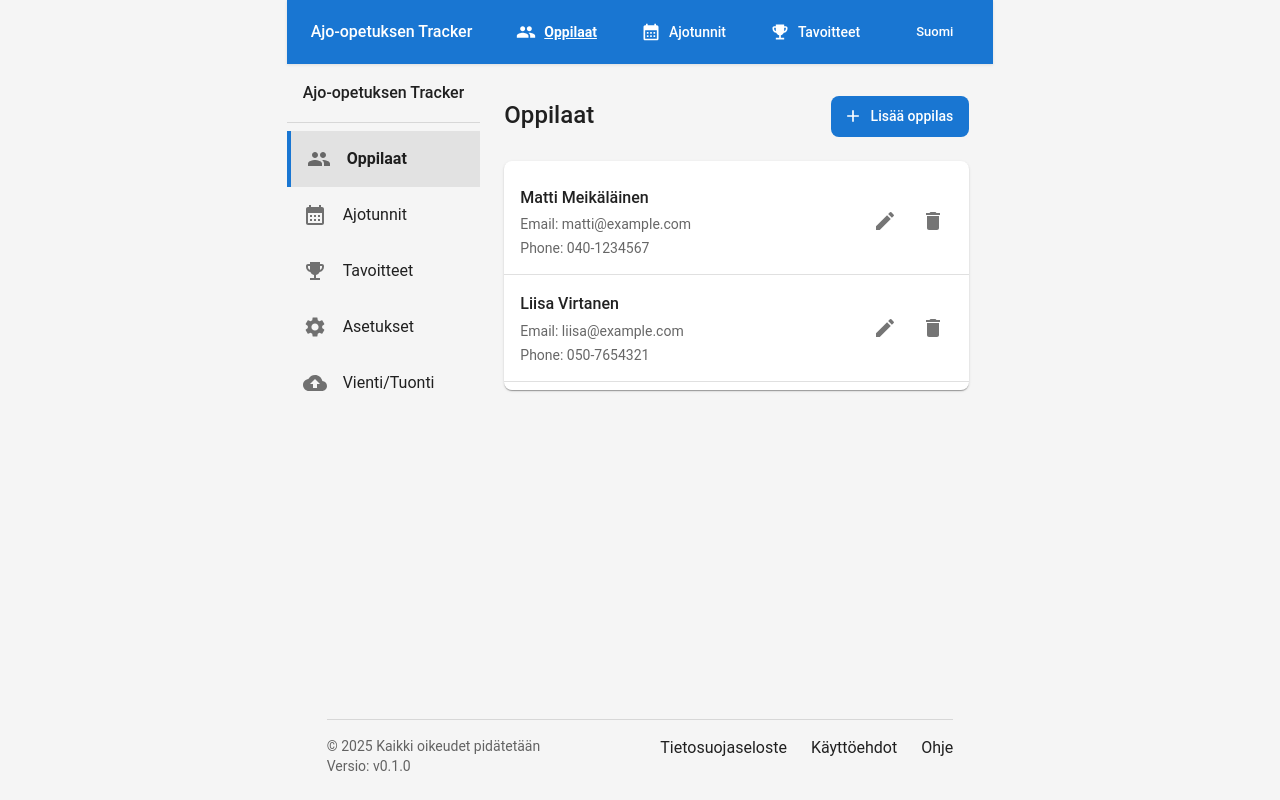
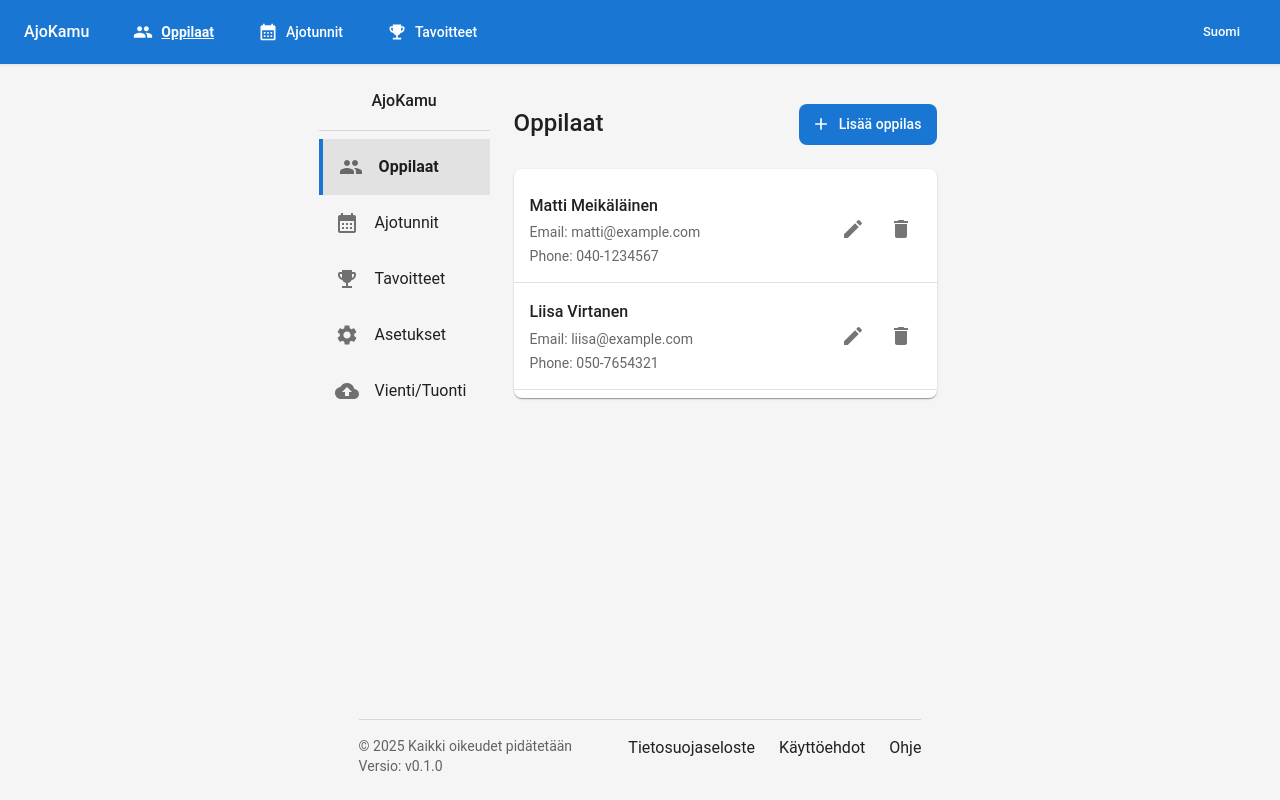
Before and after one commit to tonihintikka/opetuslupa_apu, a React (Vite) app: page /students in a window 1280 px wide. Built offline with nearby package versions, Linux system fonts and the light colour scheme; some icons are missing.

Commit message:
Fix header visibility and rename app to AjoKamu

```diff
--- a/index.html
+++ b/index.html
@@ -7,7 +7,7 @@
     <meta name="apple-mobile-web-app-capable" content="yes" />
     <meta name="apple-mobile-web-app-status-bar-style" content="black-translucent" />
     <meta name="theme-color" content="#1976d2" />
-    <title>Driving Lesson Tracker</title>
+    <title>AjoKamu</title>
   </head>
   <body>
     <div id="root"></div>
--- a/src/components/layout/AppShell.tsx
+++ b/src/components/layout/AppShell.tsx
@@ -39,6 +39,14 @@ const AppShell: React.FC = () => {
       '--bottom-nav-height',
       isMobile ? 'calc(56px + var(--safe-area-inset-bottom))' : '0px',
     );
+    document.documentElement.style.setProperty(
+      '--safe-area-inset-top',
+      'env(safe-area-inset-top, 0px)',
+    );
+    document.documentElement.style.setProperty(
+      '--app-bar-height',
+      'calc(64px + var(--safe-area-inset-top))',
+    );
   }, [isMobile]);
 
   const handleDrawerToggle = () => {
@@ -47,7 +55,13 @@ const AppShell: React.FC = () => {
 
   return (
     <Box sx={{ display: 'flex', flexDirection: 'column', minHeight: '100vh' }}>
-      <AppBar position="static">
+      <AppBar
+        position="fixed"
+        sx={{
+          zIndex: theme.zIndex.drawer + 1,
+          paddingTop: 'var(--safe-area-inset-top)',
+        }}
+      >
         <Toolbar>
           {isMobile && (
             <IconButton
@@ -73,6 +87,9 @@ const AppShell: React.FC = () => {
         </Toolbar>
       </AppBar>
 
+      {/* Toolbar placeholder to push content below fixed app bar */}
+      <Toolbar sx={{ marginBottom: 1, paddingTop: 'var(--safe-area-inset-top)' }} />
+
       <Box sx={{ display: 'flex', flexGrow: 1 }}>
         {/* Mobile drawer */}
         {isMobile && (
@@ -87,6 +104,7 @@ const AppShell: React.FC = () => {
               '& .MuiDrawer-paper': {
                 boxSizing: 'border-box',
                 width: 240,
+                marginTop: 'var(--app-bar-height)',
               },
             }}
           >
--- a/src/locales/en/common.json
+++ b/src/locales/en/common.json
@@ -1,6 +1,6 @@
 {
   "app": {
-    "name": "Driving Lesson Tracker",
+    "name": "AjoKamu",
     "loading": "Loading...",
     "error": "An error occurred",
     "errorTryAgain": "An error occurred. Please try again."
--- a/src/locales/fi/common.json
+++ b/src/locales/fi/common.json
@@ -1,6 +1,6 @@
 {
   "app": {
-    "name": "Ajo-opetuksen Tracker",
+    "name": "AjoKamu",
     "loading": "Ladataan...",
     "error": "Tapahtui virhe",
     "errorTryAgain": "Tapahtui virhe. Yritä uudelleen."
```
